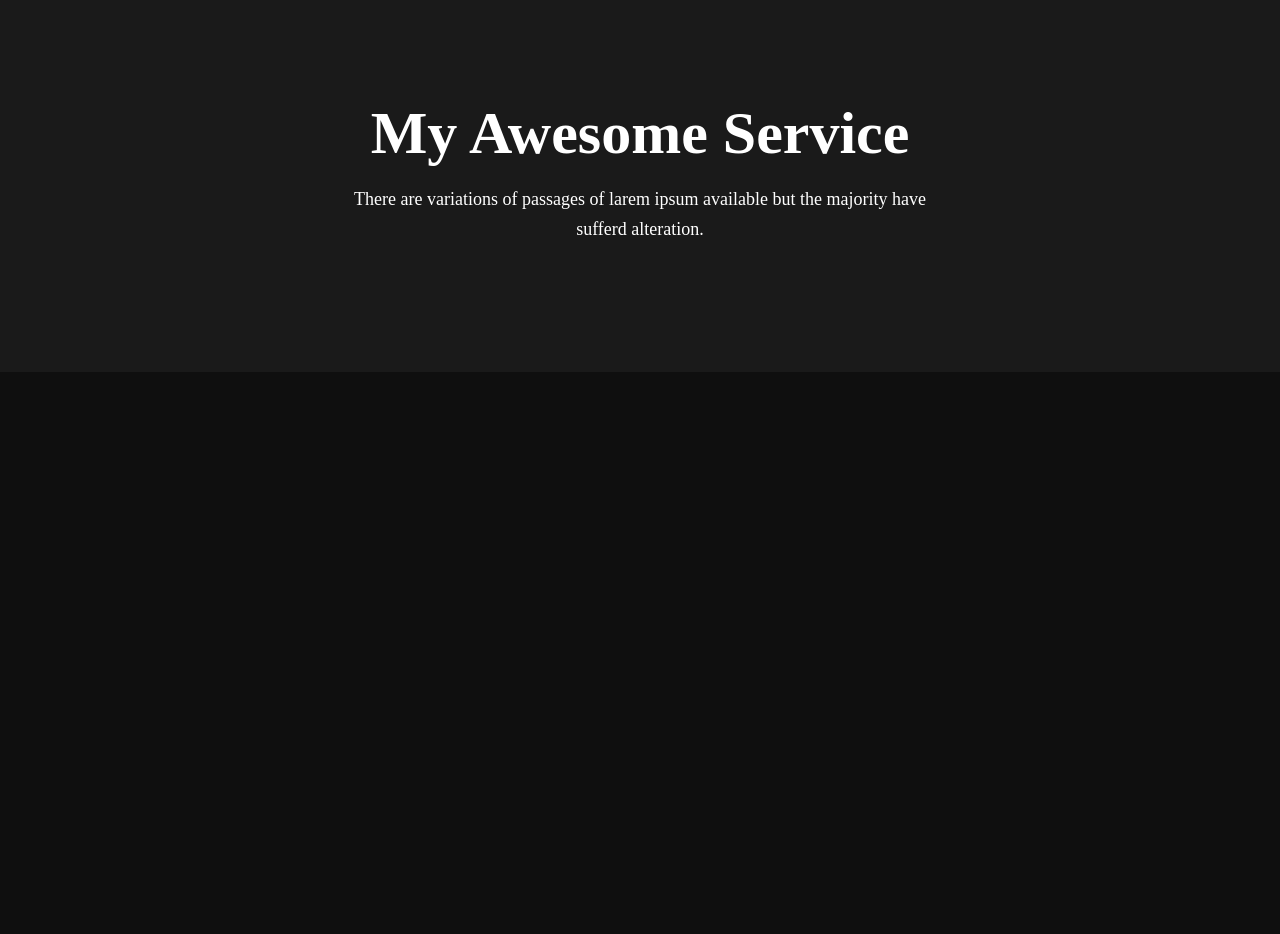
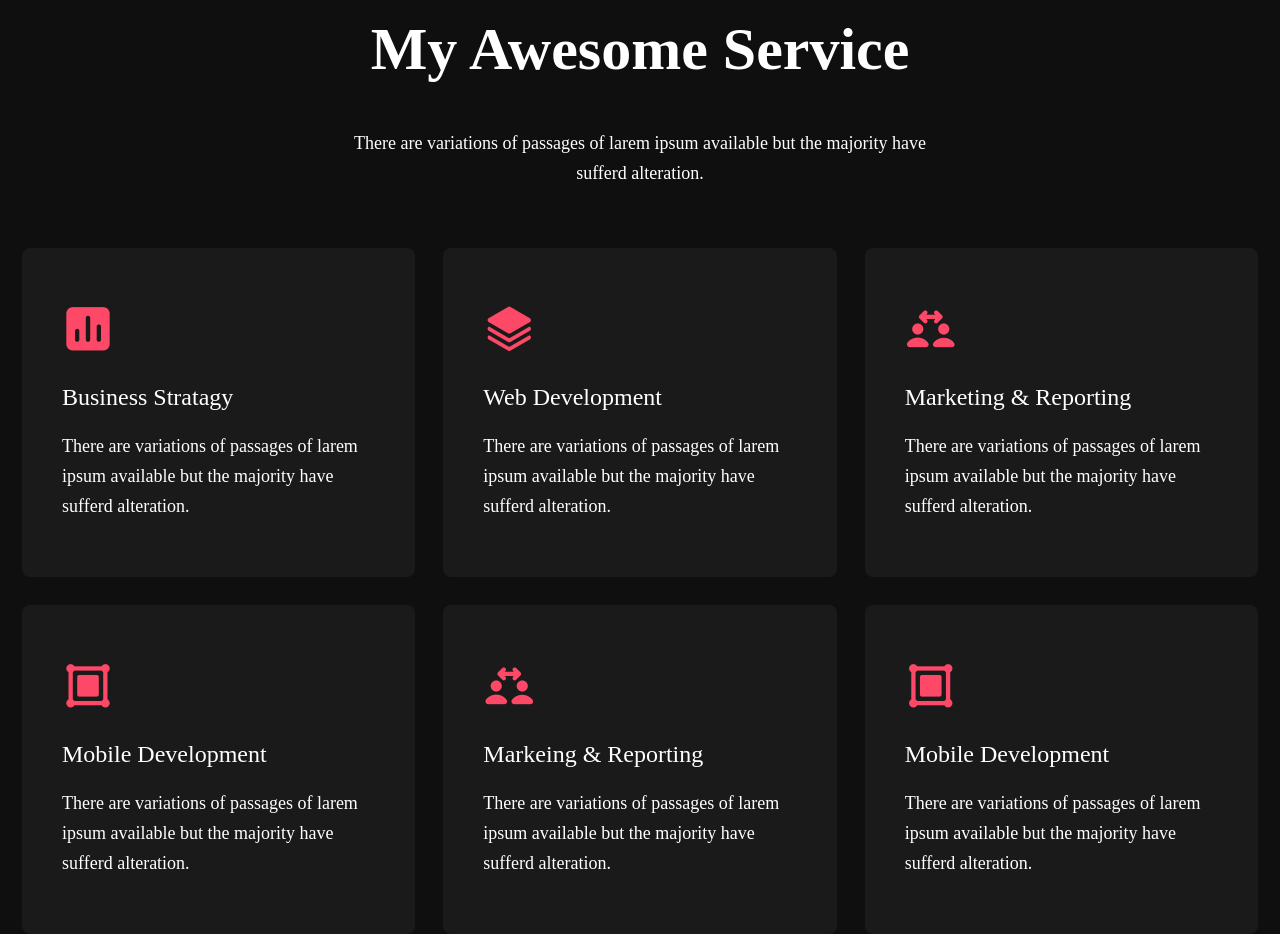
Before and after one commit to Basu19062001/Portfoilo, a plain HTML site: page index.html in a window 1280 px wide. Shown: the part 1740-2674 px from the top of the page. Before the commit the page ends 2112 px from the top, so only its background shows below. Drawn offline with nearby package versions, Linux system fonts and the light colour scheme.

Commit message:
Services section added

```diff
--- a/index.html
+++ b/index.html
@@ -5,7 +5,7 @@
     <meta charset="UTF-8">
     <meta name="viewport" content="width=device-width, initial-scale=1.0">
     <!-- unicons -->
-    <link rel="stylesheet" href="https://cdnjs.cloudflare.com/ajax/libs/font-awesome/6.5.1/css/all.min.css">
+    <link rel="stylesheet" href="https://unicons.iconscout.com/release/v4.0.8/css/solid.css">
     <!-- css files -->
     <link rel="stylesheet" href="style.css">
     <title>My Portfolio</title>
@@ -43,9 +43,9 @@
 
                     <div class="tabs__btns">
                         <span class="tabs__btn tab__active" data-target="#skills">Main Skills</span>
-                        <span class="tabs__btn"data-target="#award">Award</span>
-                        <span class="tabs__btn"data-target="#experience">Experience</span>
-                        <span class="tabs__btn"data-target="#education">Education & Certification</span>
+                        <span class="tabs__btn" data-target="#award">Award</span>
+                        <span class="tabs__btn" data-target="#experience">Experience</span>
+                        <span class="tabs__btn" data-target="#education">Education & Certification</span>
                     </div>
 
                     <div class="tabs__content">
@@ -114,7 +114,8 @@
                                 </p>
 
                                 <p class="tabs__description">
-                                    <span>Diploma In compter science and Technology</span> - Durgapur Institute and Polytechnic
+                                    <span>Diploma In compter science and Technology</span> - Durgapur Institute and
+                                    Polytechnic
                                     <span>2021</span>
                                 </p>
 
@@ -132,11 +133,98 @@
             </div>
         </section>
         <!-- Services -->
-        <section class="about section" id="about">
+        <section class="services__about servicess__section" id="about">
             <h2 class="section__title">My Awesome Service</h2>
             <p class="section__description">There are variations of passages of
                 larem ipsum available but the majority have sufferd alteration.
             </p>
+
+            <div class="services__container container grid">
+
+                <div class="services__item">
+                    <i class="uis uis-chart services__icon"></i>
+
+                    <h3 class="services__title">
+                        Business Stratagy
+                    </h3>
+
+                    <p class="services__description">
+                        There are variations of passages of
+                        larem ipsum available but the majority have sufferd alteration.
+                    </p>
+
+                </div>
+
+                <div class="services__item">
+                    <i class="uis uis-layer-group services__icon" ></i>
+
+                    <h3 class="services__title">
+                        Web Development
+                    </h3>
+
+                    <p class="services__description">
+                        There are variations of passages of
+                        larem ipsum available but the majority have sufferd alteration.
+                    </p>
+
+                </div>
+
+                <div class="services__item">
+                    <i class="uis uis-user-arrows services__icon"></i>
+
+                    <h3 class="services__title">
+                        Marketing & Reporting
+                    </h3>
+
+                    <p class="services__description">
+                        There are variations of passages of
+                        larem ipsum available but the majority have sufferd alteration.
+                    </p>
+
+                </div>
+
+                <div class="services__item">
+                    <i class="uis uis-vector-square-alt services__icon"></i>
+
+                    <h3 class="services__title">
+                        Mobile Development
+                    </h3>
+
+                    <p class="services__description">
+                        There are variations of passages of
+                        larem ipsum available but the majority have sufferd alteration.
+                    </p>
+
+                </div>
+
+                <div class="services__item">
+                    <i class="uis uis-user-arrows services__icon"></i>
+
+                    <h3 class="services__title">
+                        Markeing & Reporting
+                    </h3>
+
+                    <p class="services__description">
+                        There are variations of passages of
+                        larem ipsum available but the majority have sufferd alteration.
+                    </p>
+
+                </div>
+
+                <div class="services__item">
+                    <i class="uis uis-vector-square-alt services__icon"></i>
+
+                    <h3 class="services__title">
+                        Mobile Development
+                    </h3>
+
+                    <p class="services__description">
+                        There are variations of passages of
+                        larem ipsum available but the majority have sufferd alteration.
+                    </p>
+
+                </div>
+            </div>
         </section>
         <!-- Portfolio -->
         <!-- Contact -->
--- a/style.css
+++ b/style.css
@@ -113,13 +113,18 @@
         margin-bottom: 1rem;
     }
 
-    .section__title,:not(.about.section__title),
+    .services__about,
     .section__description{
+        margin-top: 2.75rem;
         text-align: center;
     }
     .section__description{
         max-width: 600px;
         margin-inline: auto;
+        margin-bottom: 3.75rem;
+    }
+    .services__item{
+        text-align: start;
     }
 
 
@@ -228,6 +233,29 @@
     }
 
     /* ===== Services =======*/
+
+
+    .services__container{
+        grid-template-columns: repeat(3,1fr);
+    }
+    .services__item{
+        background-color: var(--container-color);
+        padding: 3.5rem 2.5rem;
+        border-radius: var(--radius);
+    }
+    .services__icon{
+        color: var(--first-color);
+        font-size: 3.25rem;
+        line-height: 1;
+    }
+    .services__title{
+        font-size: var(--h3-font-size);
+        font-weight: var(--weidth-500);
+        margin-block: 1.75rem 1.25rem;
+    }
+    .services__description{
+        font-weight: var(--weidth-400);
+    }
     /* ===== Work =======*/
     /* Work hover */
     /* ===== Contact =======*/
```
